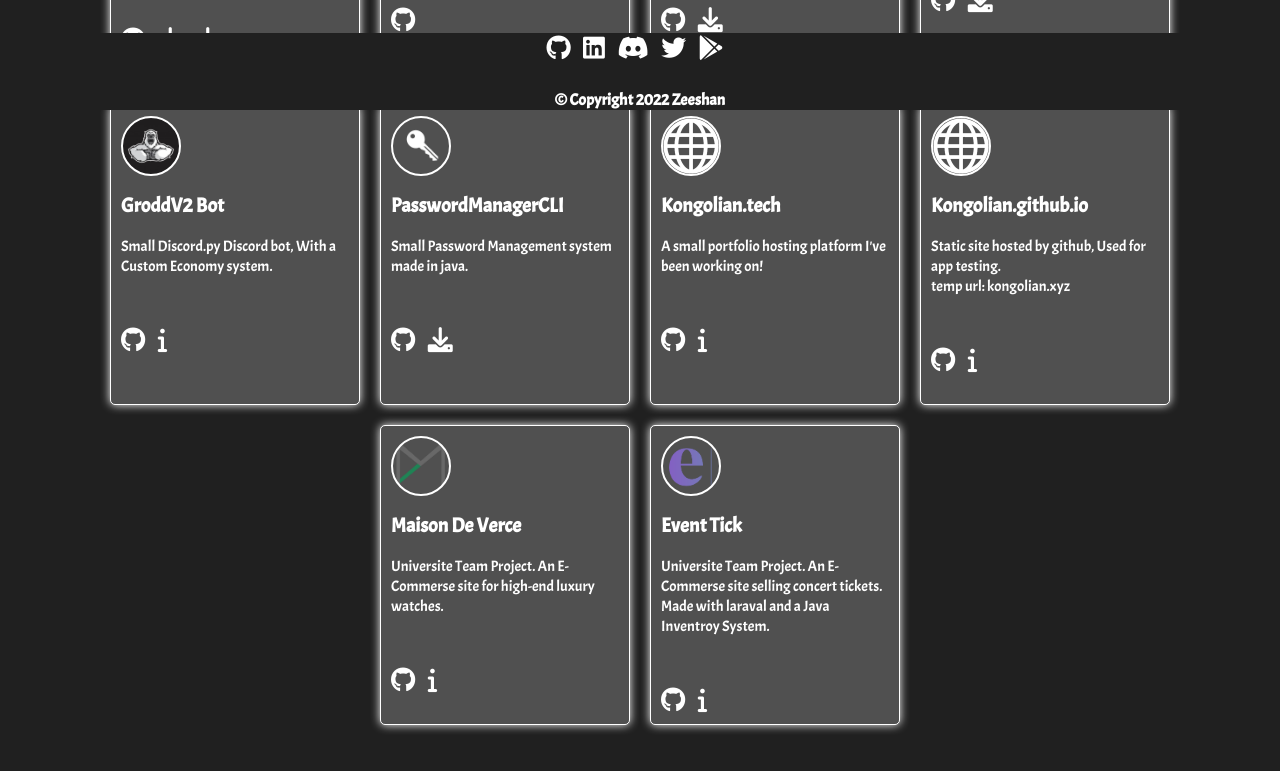
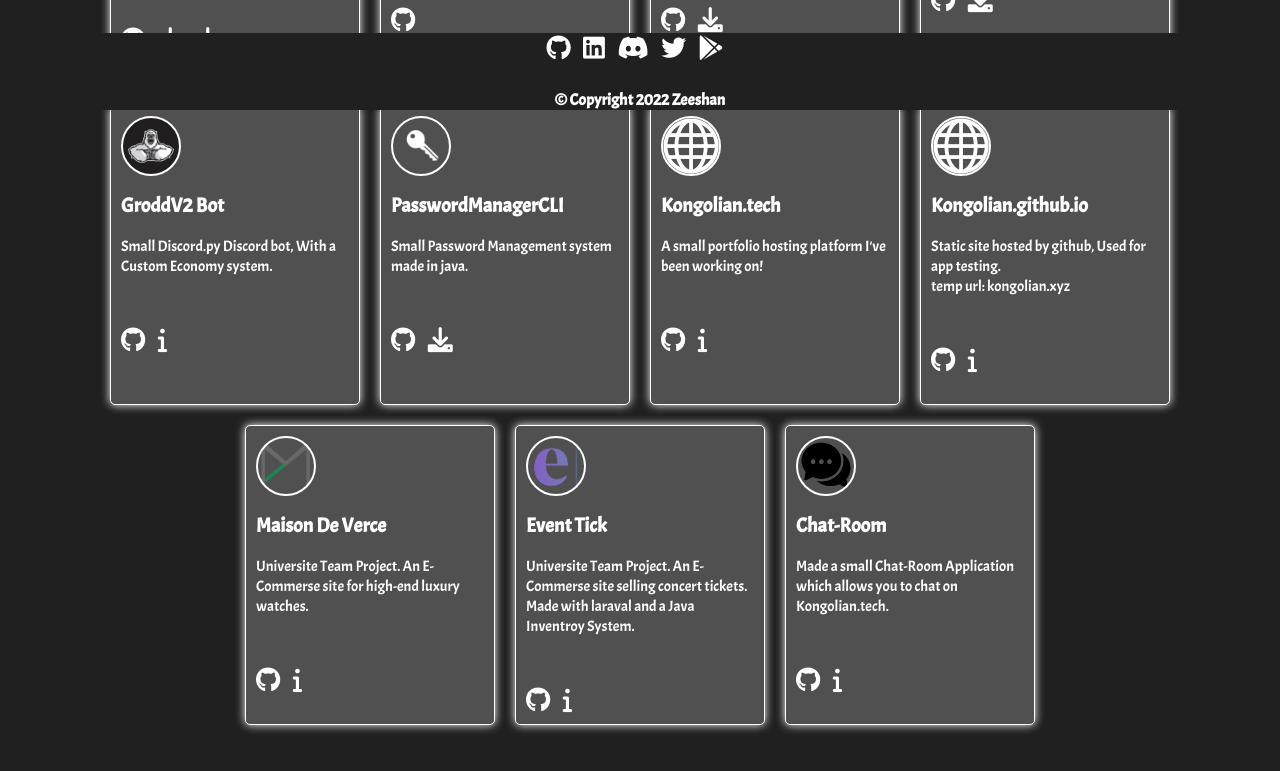
Before and after one commit to Drkongy/drkongy.github.io, a plain HTML site: page Projects.html in a window 1280 px wide. Shown: the part 690-1461 px from the top of the page. Drawn offline with Linux system fonts and the light colour scheme.

Commit message:
chat room project

```diff
--- a/Projects.html
+++ b/Projects.html
@@ -277,14 +277,27 @@
             <div class="ImageText ">
                 <span class="header_text "><strong>Event Tick</strong></span>
                 <p>Universite Team Project. An E-Commerse site selling concert tickets. Made with laraval and a Java Inventroy System. </p>
-
-
-
             </div>
             <br>
             <a href="https://github.com/CS2TP-19" target="_blank "><i class="fab fa-github icon "></i></a>
             <a href="https://200103424.cs2410-web01pvm.aston.ac.uk/" target="_blank "><i class="fa-solid fa-info icon "></i></i></a>
         </div>
+
+
+        <!-- !-------------------------------------------------------------------------------- -->
+
+
+        <div class="Project ">
+            <div class="ImageArea " style="background-image: url( 'images/Icon-16.png'); "></div>
+            <div class="ImageText ">
+                <span class="header_text "><strong>Chat-Room</strong></span>
+                <p>Made a small Chat-Room Application which allows you to chat on Kongolian.tech.</p>
+            </div>
+            <br>
+            <a href="https://github.com/Kongolian" target="_blank "><i class="fab fa-github icon "></i></a>
+            <a href="http://kongolian.tech/ChatRoom/index.php" target="_blank "><i class="fa-solid fa-info icon "></i></i></a>
+        </div>
+
 
 
 
```
Also changed, not shown: images/Icon-16.png (added).
